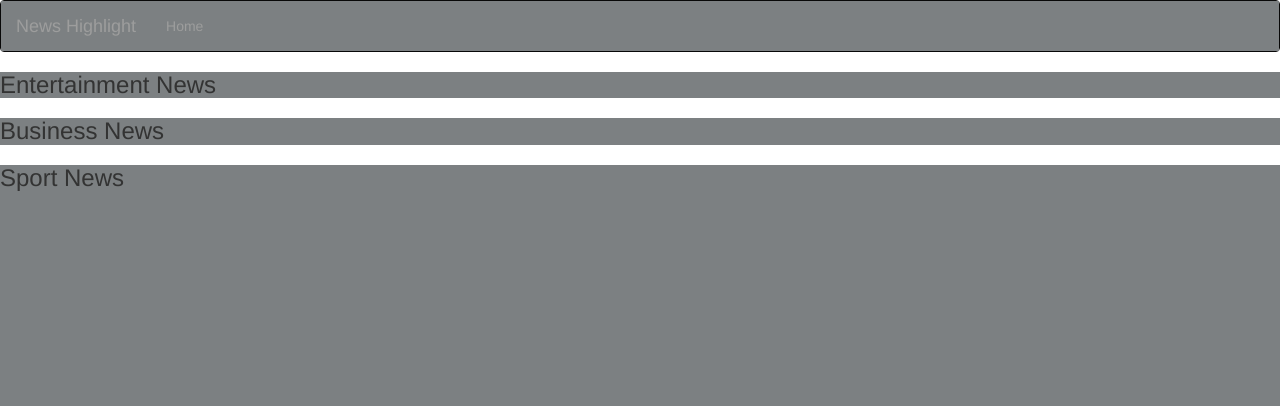
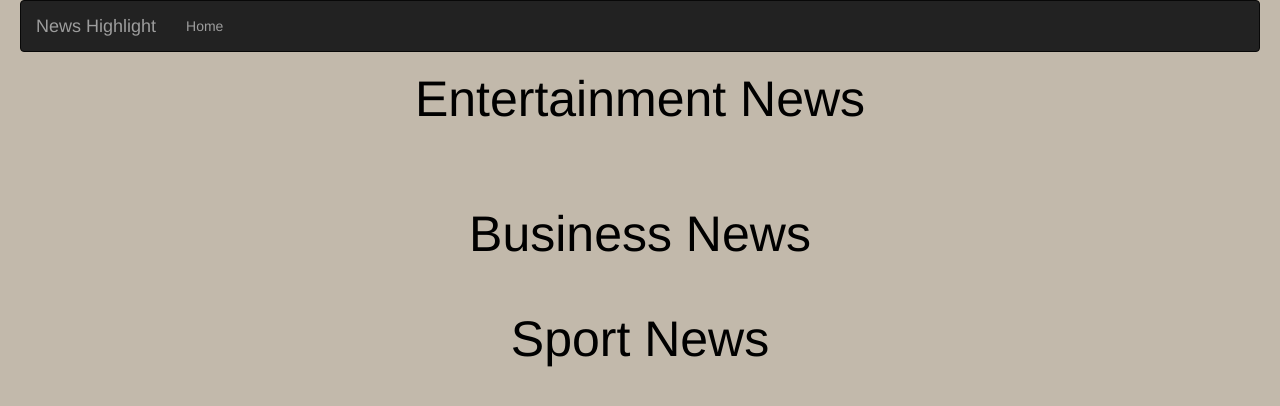
Before and after one commit to nuriath/News-Hightlight, a Flask app: template app/templates/index.html in a window 1280 px wide. Shown: the top 406 px of the page. Run offline with Flask 2, Linux system fonts and the light colour scheme; the template is opened without the code that fills it, so the values that code supplies are empty; parts of the project's set-up code (start-up, migrations or seed data) failed here and were passed over; some libraries are stand-ins or nearby versions.

Commit message:
add a styles background color

```diff
--- a/app/static/index.css
+++ b/app/static/index.css
@@ -1,7 +1,24 @@
-*{
-    display:center;
-    background-color: #7C8082;
+body{
+    background-color: #C2B9AB;
+    margin-right: 20px;
+    margin-left: 20px;
+
 }
 h3{
+    color:black;
+    text-align: center;
+
+}
+#int{
+    font-size: 50px;
+    display: block;
+
+}
+#bus{
+    font-size: 50px;
     display: block;
 }
+#spo{
+    font-size: 50px;
+    display: block;
+}
--- a/app/templates/index.html
+++ b/app/templates/index.html
@@ -14,28 +14,30 @@
     <body>
 
 
-        <div class="container">
+
             <!-- Content block -->
 
         {% block content %}
 
-                <h3> Entertainment News</h3>
+                <h3 id="int"> Entertainment News</h3><br>
                 <ul>
                         {{macro.displaySourcesList(entertainment)}}
                 </ul>
+                <br>
                 <!-- business news -->
-              <h3> Business News </h3>
+              <h3 id="bus"> Business News </h3>
                 <ul>
                         {{macro.displaySourcesList(business)}}
                 </ul>
+                <br>
             <!-- Sport News -->
-            <h3>Sport News</h3>
+            <h3 id="spo">Sport News</h3><br>
                 <ul>
                         {{macro.displaySourcesList(sports)}}
             </ul>
 
         {% endblock%}
 
-        </div>
+
     </body>
 </html>
```
